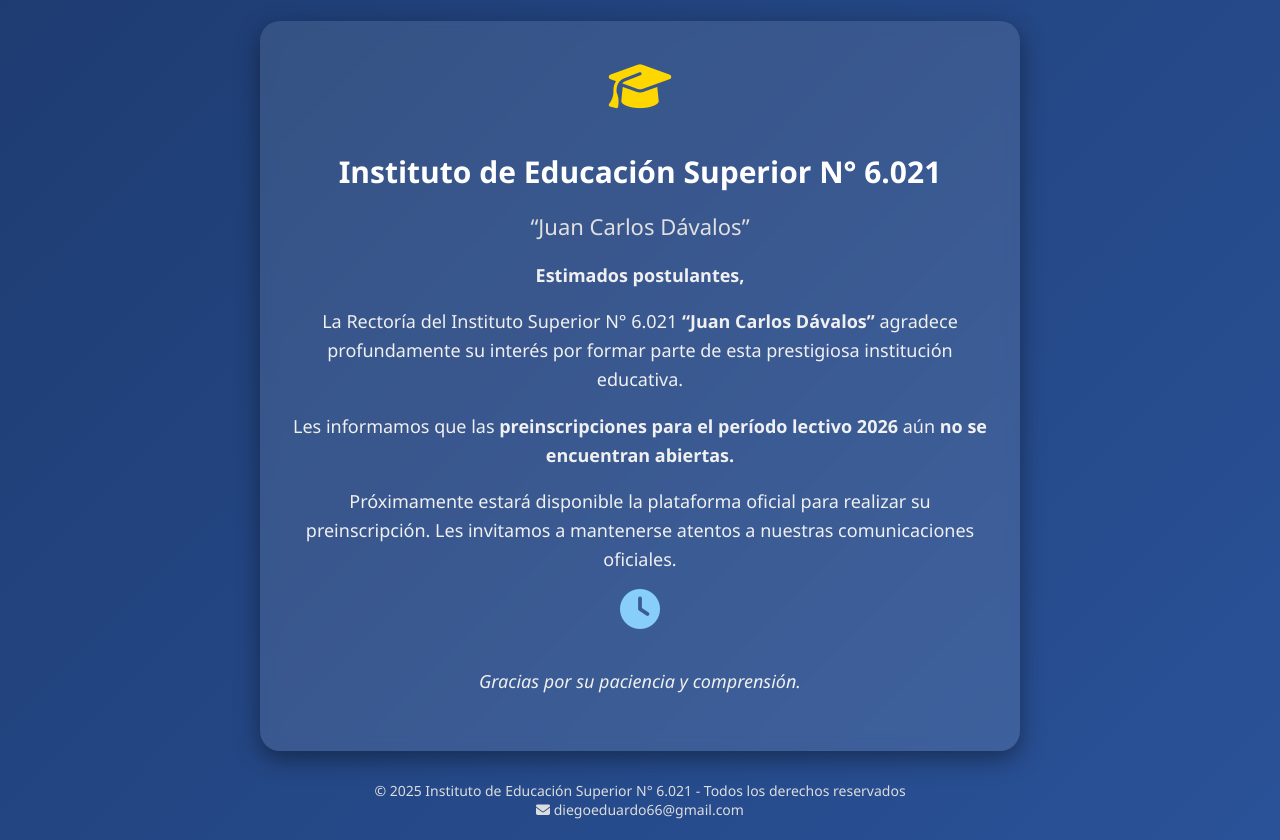
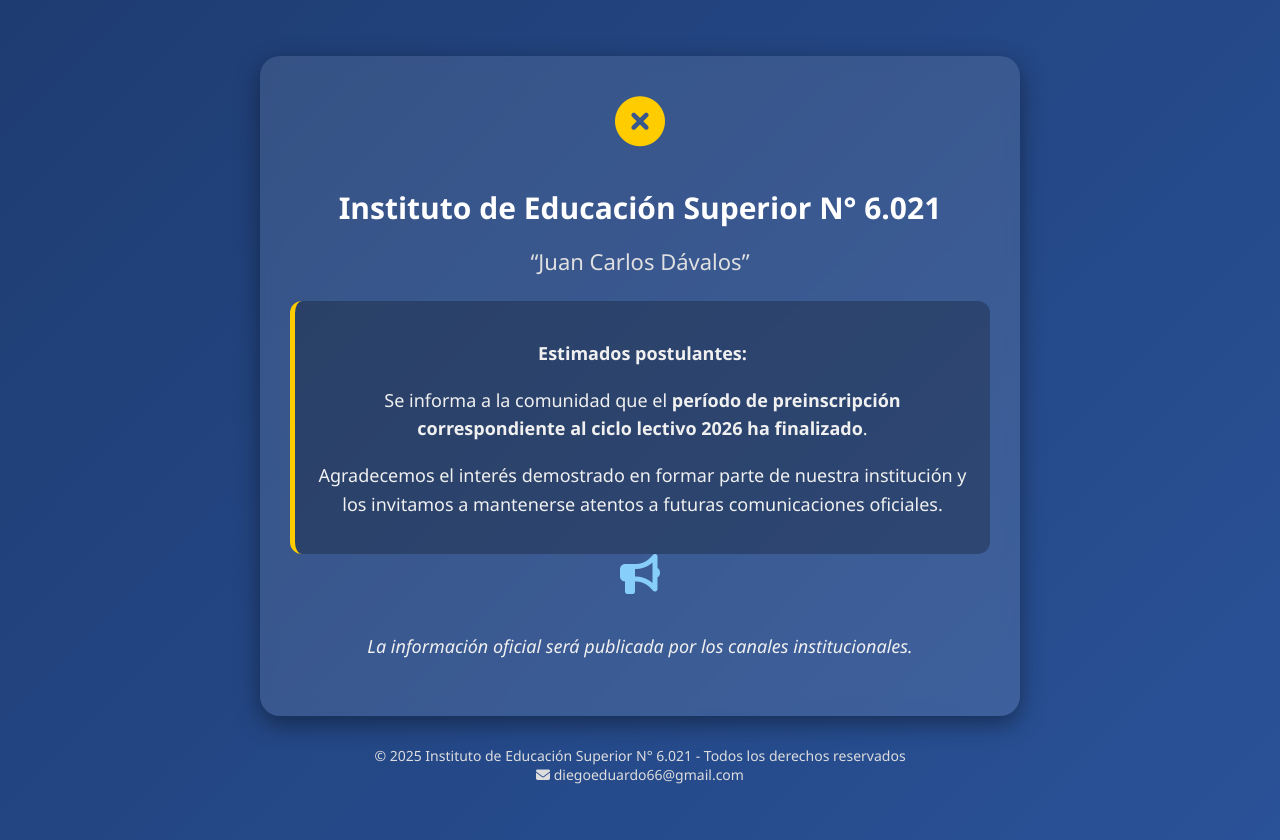
Before and after one commit to killerchipy723/ies6021, a website: page public/index2.html in a window 1280 px wide. Drawn offline with Linux system fonts and the light colour scheme.

Commit message:
finalizacion de incripciones

```diff
--- a/app.js
+++ b/app.js
@@ -19,10 +19,10 @@ const app = express();
 const port = 1986;
 
 // -------------- Quitar esta ruta cuando se activen las preincipciones --------------------------
-/*app.get('/', (req, res) => {
+app.get('/', (req, res) => {
   res.sendFile(path.join(__dirname, 'public', 'index2.html'));
 });
-*/
+
 
 // Middleware para servir archivos estáticos y parsear JSON
 app.use(express.static(path.join(__dirname, 'public')));
--- a/public/index2.html
+++ b/public/index2.html
@@ -53,8 +53,16 @@
 
         .icon {
             font-size: 50px;
-            color: #ffd700;
+            color: #ffcc00;
             margin-bottom: 20px;
+        }
+
+        .alert {
+            background: rgba(0, 0, 0, 0.25);
+            border-left: 5px solid #ffcc00;
+            padding: 20px;
+            border-radius: 12px;
+            margin-top: 25px;
         }
 
         footer {
@@ -71,17 +79,25 @@
 </head>
 <body>
     <div class="container">
-        <i class="fa-solid fa-graduation-cap icon"></i>
+        <i class="fa-solid fa-circle-xmark icon"></i>
+
         <h1>Instituto de Educación Superior N° 6.021</h1>
         <h2>“Juan Carlos Dávalos”</h2>
 
-        <p><strong>Estimados postulantes,</strong></p>
-        <p>La Rectoría del Instituto Superior N° 6.021 <strong>“Juan Carlos Dávalos”</strong> agradece profundamente su interés por formar parte de esta prestigiosa institución educativa.</p>
-        <p>Les informamos que las <strong>preinscripciones para el período lectivo 2026</strong> aún <strong>no se encuentran abiertas.</strong></p>
-        <p>Próximamente estará disponible la plataforma oficial para realizar su preinscripción. Les invitamos a mantenerse atentos a nuestras comunicaciones oficiales.</p>
+        <div class="alert">
+            <p><strong>Estimados postulantes:</strong></p>
+            <p>
+                Se informa a la comunidad que el <strong>período de preinscripción correspondiente
+                al ciclo lectivo 2026 ha finalizado</strong>.
+            </p>
+            <p>
+                Agradecemos el interés demostrado en formar parte de nuestra institución
+                y los invitamos a mantenerse atentos a futuras comunicaciones oficiales.
+            </p>
+        </div>
 
-        <i class="fa-solid fa-clock icon" style="font-size:40px; color:#87cefa;"></i>
-        <p><em>Gracias por su paciencia y comprensión.</em></p>
+        <i class="fa-solid fa-bullhorn icon" style="font-size:40px; color:#87cefa;"></i>
+        <p><em>La información oficial será publicada por los canales institucionales.</em></p>
     </div>
 
     <footer>
```
